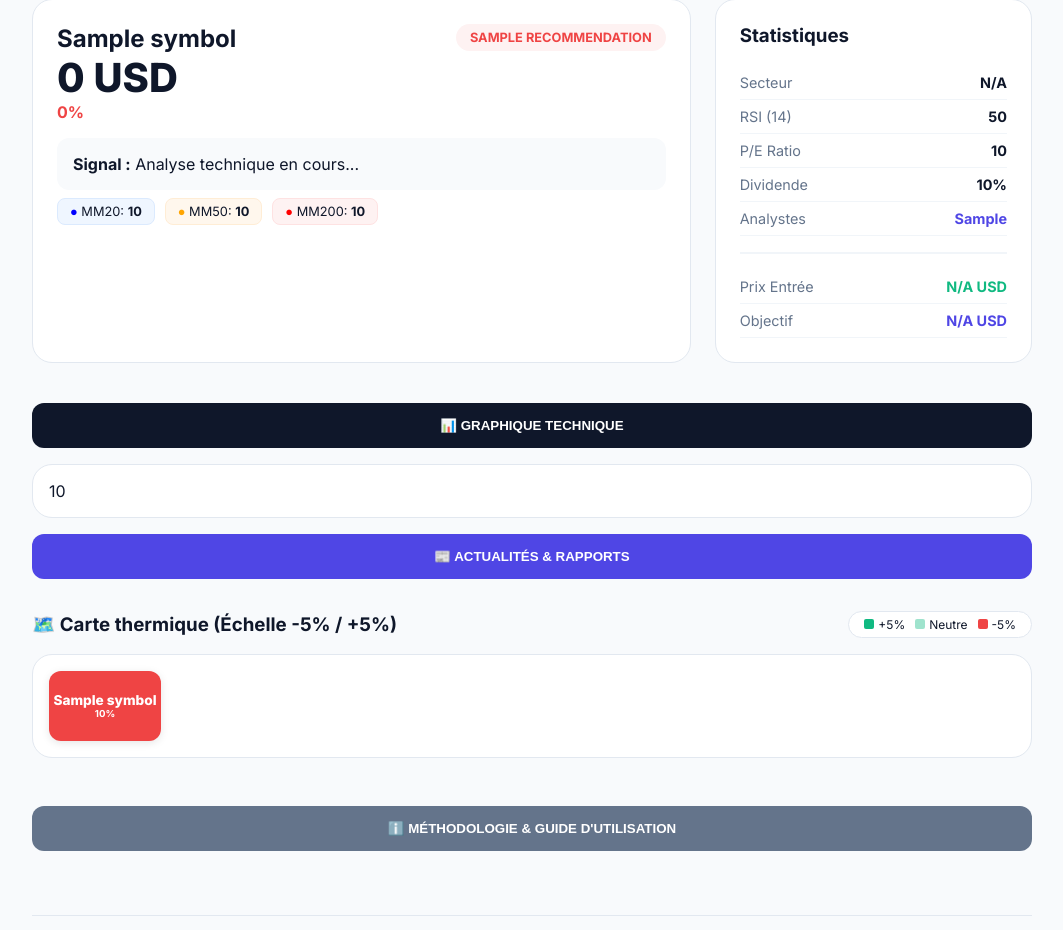
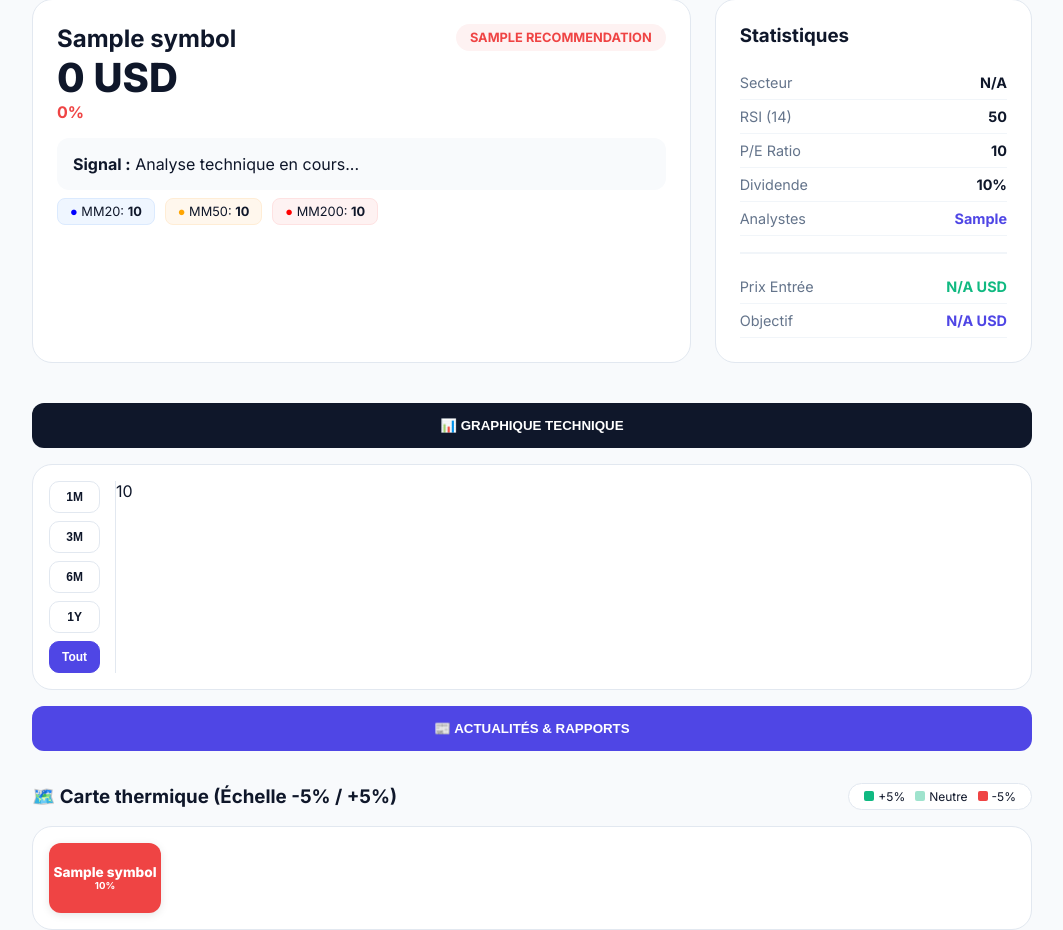
Before and after one commit to admin5004/trade-analyser-bourse, a Flask app: template templates/index.html in a window 1280 px wide, after a click on "📊 GRAPHIQUE TECHNIQUE". Shown: the part 304-1234 px from the top of the page, without its empty margins (108-1171 px from the left). Run offline with Flask 3, Linux system fonts and the light colour scheme; the template is opened without the code that fills it: most values are stand-ins (such as "Sample title", 1, 10 or a date in 2020).

Commit message:
UI: Boutons de période personnalisés à gauche du graphique

```diff
--- a/templates/index.html
+++ b/templates/index.html
@@ -34,6 +34,13 @@
         .heatmap-tile { text-decoration: none; display: flex; flex-direction: column; align-items: center; justify-content: center; height: 70px; border-radius: 12px; color: white; font-weight: 800; font-size: 0.85rem; transition: transform 0.2s, box-shadow 0.2s; box-shadow: 0 2px 8px rgba(0,0,0,0.1); }
         .heatmap-tile:hover { transform: translateY(-3px); box-shadow: 0 5px 15px rgba(0,0,0,0.15); }
         .loader { border: 4px solid #f3f3f3; border-top: 4px solid var(--primary); border-radius: 50%; width: 40px; height: 40px; animation: spin 2s linear infinite; }
+
+        /* Style des boutons de période du graphique */
+        .chart-controls { display: flex; flex-direction: column; gap: 8px; padding-right: 15px; border-right: 1px solid var(--border); }
+        .btn-period { background: white; border: 1px solid var(--border); color: var(--text-main); padding: 8px 12px; border-radius: 10px; font-size: 0.75rem; font-weight: 700; cursor: pointer; transition: all 0.2s; min-width: 50px; }
+        .btn-period:hover { border-color: var(--primary); color: var(--primary); }
+        .btn-period.active { background: var(--primary); color: white; border-color: var(--primary); }
+
         @keyframes spin { 0% { transform: rotate(0deg); } 100% { transform: rotate(360deg); } }
     </style>
 </head>
@@ -141,7 +148,22 @@
 
             <div class="col-12">
                 <button class="accordion-btn" onclick="toggleSection('chart-area')">📊 GRAPHIQUE TECHNIQUE</button>
-                <div id="chart-area" class="accordion-content">{{ stock_chart_div|safe }}</div>
+                <div id="chart-area" class="accordion-content">
+                    <div style="display: flex; align-items: flex-start;">
+                        <!-- Boutons à gauche -->
+                        <div class="chart-controls">
+                            <button class="btn-period" onclick="updateChartPeriod(1, 'month', this)">1M</button>
+                            <button class="btn-period" onclick="updateChartPeriod(3, 'month', this)">3M</button>
+                            <button class="btn-period" onclick="updateChartPeriod(6, 'month', this)">6M</button>
+                            <button class="btn-period" onclick="updateChartPeriod(1, 'year', this)">1Y</button>
+                            <button class="btn-period active" onclick="updateChartPeriod(0, 'all', this)">Tout</button>
+                        </div>
+                        <!-- Graphique à droite -->
+                        <div style="flex: 1; overflow: hidden;">
+                            {{ stock_chart_div|safe }}
+                        </div>
+                    </div>
+                </div>
 
                 {% if news %}
                 <button class="accordion-btn" style="background: #4f46e5;" onclick="toggleSection('news-area')">📰 ACTUALITÉS & RAPPORTS</button>
@@ -220,6 +242,32 @@
     </div>
 
     <script>
+        function updateChartPeriod(count, unit, btn) {
+            const gd = document.getElementById('main-plotly-chart');
+            if (!gd) return;
+
+            // Gérer l'état actif des boutons
+            document.querySelectorAll('.btn-period').forEach(b => b.classList.remove('active'));
+            btn.classList.add('active');
+
+            const now = new Date();
+            let start = new Date();
+
+            if (unit === 'month') {
+                start.setMonth(now.getMonth() - count);
+            } else if (unit === 'year') {
+                start.setFullYear(now.getFullYear() - count);
+            } else if (unit === 'all') {
+                Plotly.relayout(gd, { 'xaxis.autorange': true });
+                return;
+            }
+
+            Plotly.relayout(gd, {
+                'xaxis.range': [start.toISOString(), now.toISOString()],
+                'xaxis.autorange': false
+            });
+        }
+
         function toggleSection(id) { const e = document.getElementById(id); e.style.display = (e.style.display === 'block') ? 'none' : 'block'; }
         const input = document.getElementById('search-input');
         const res = document.getElementById('autocomplete-results');
```
Also changed, not shown: core/analysis.py (+2 -17 lines).
